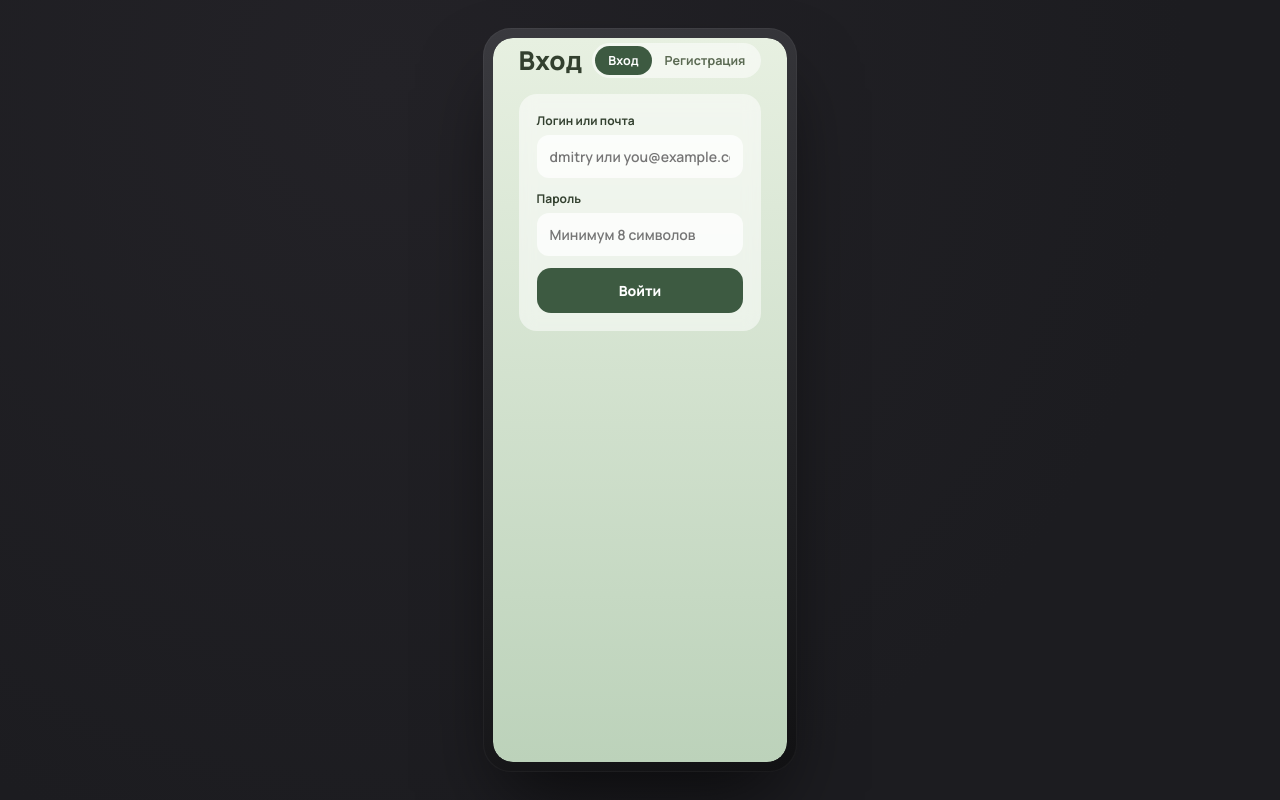
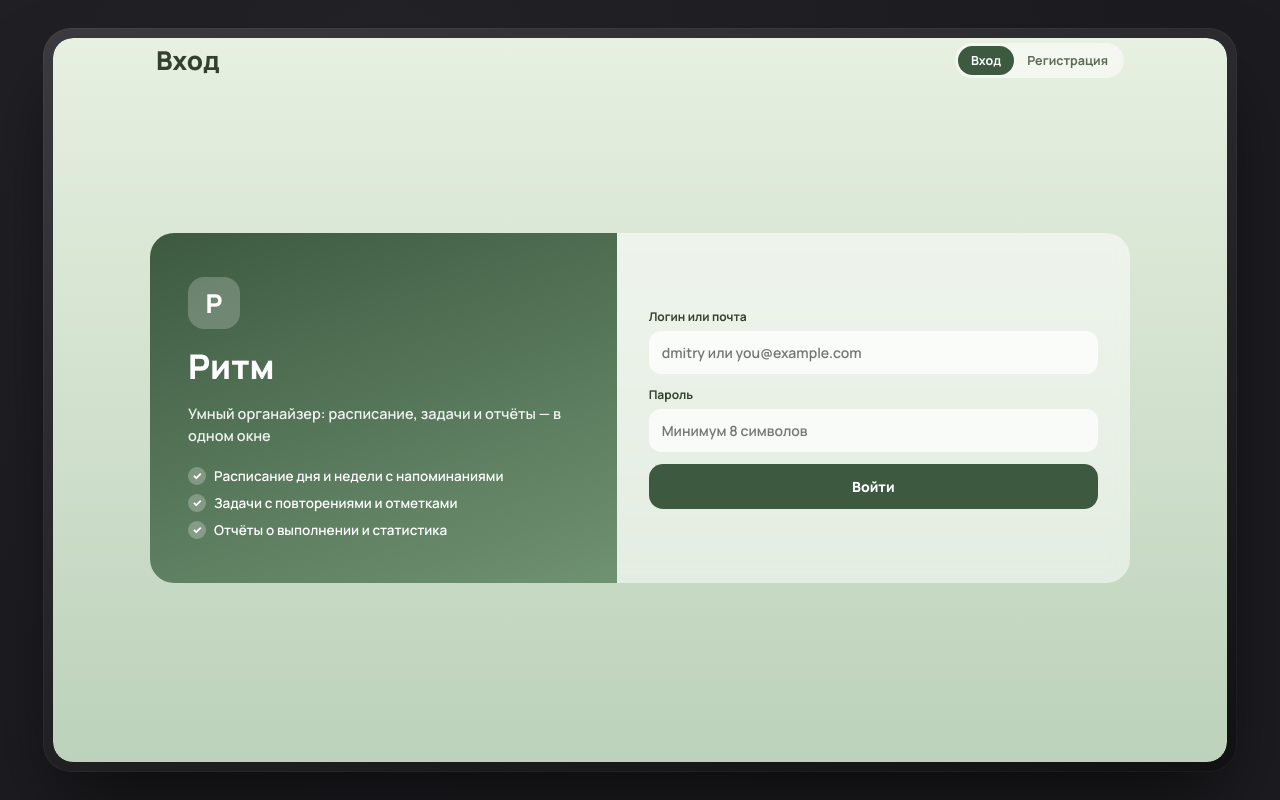
Before and after one commit to Aam-Shaegar/Rhythm, a React (Vite) app in the folder frontend/: page / in a window 1280 px wide. Built offline with nearby package versions, Linux system fonts and the light colour scheme.

Commit message:
desktop auth split-screen + tablet breakpoint

```diff
--- a/frontend/src/screens/AuthScreen.tsx
+++ b/frontend/src/screens/AuthScreen.tsx
@@ -76,8 +76,21 @@ export default function AuthScreen({ notify }: { notify: (kind: 'ok' | 'err', te
           </button>
         </div>
       </div>
-      <div className="screen-body">
-        <form className="form-card" onSubmit={onSubmit} noValidate>
+      <div className="screen-body auth-body">
+        <div className="auth-split">
+          <div className="auth-hero">
+            <div className="auth-hero-mark" aria-hidden="true">
+              Р
+            </div>
+            <div className="auth-hero-title">Ритм</div>
+            <div className="auth-hero-sub">Умный органайзер: расписание, задачи и отчёты — в одном окне</div>
+            <ul className="auth-hero-list">
+              <li>Расписание дня и недели с напоминаниями</li>
+              <li>Задачи с повторениями и отметками</li>
+              <li>Отчёты о выполнении и статистика</li>
+            </ul>
+          </div>
+          <form className="form-card" onSubmit={onSubmit} noValidate>
           {mode === 'register' && (
             <label className="field">
               <span>Имя пользователя</span>
@@ -122,7 +135,8 @@ export default function AuthScreen({ notify }: { notify: (kind: 'ok' | 'err', te
           <button className="btn-primary" type="submit" disabled={busy}>
             {busy ? 'Подождите…' : mode === 'login' ? 'Войти' : 'Создать аккаунт'}
           </button>
-        </form>
+          </form>
+        </div>
       </div>
     </div>
   );
--- a/frontend/src/styles.css
+++ b/frontend/src/styles.css
@@ -496,3 +496,52 @@ input[type='color'] { width: 26px; height: 26px; border: none; border-radius: 50
 @media (prefers-reduced-motion: reduce) {
   *, *::before, *::after { animation-duration: 0.01ms !important; transition-duration: 0.01ms !important; }
 }
+
+/* ===== auth split (desktop): бренд-панель + форма ===== */
+.auth-hero { display: none; }
+@media (min-width: 900px) {
+  [data-screen='auth'] .screen-head { max-width: 1020px; margin: 0 auto; width: 100%; }
+  [data-screen='auth'] .screen-body {
+    display: flex; align-items: center; justify-content: center;
+  }
+  .auth-split {
+    display: grid; grid-template-columns: 1fr 1.1fr;
+    width: min(980px, 100%);
+    background: var(--surface); border-radius: 24px; overflow: hidden;
+    backdrop-filter: blur(8px);
+  }
+  .auth-hero {
+    display: flex; flex-direction: column; justify-content: center; gap: 14px;
+    padding: 44px 38px; color: #fff;
+    background: linear-gradient(160deg, var(--accent-deep), var(--accent));
+  }
+  .auth-hero-mark {
+    width: 52px; height: 52px; border-radius: 16px;
+    background: rgba(255, 255, 255, 0.22); color: #fff;
+    display: flex; align-items: center; justify-content: center;
+    font-size: 26px; font-weight: 800;
+  }
+  .auth-hero-title { font-size: 34px; font-weight: 800; }
+  .auth-hero-sub { font-size: 14.5px; font-weight: 600; opacity: 0.9; line-height: 1.5; }
+  .auth-hero-list { list-style: none; display: flex; flex-direction: column; gap: 9px; margin-top: 6px; }
+  .auth-hero-list li { font-size: 13.5px; font-weight: 600; padding-left: 26px; position: relative; }
+  .auth-hero-list li::before {
+    content: '✓'; position: absolute; left: 0; top: 0;
+    width: 18px; height: 18px; border-radius: 50%;
+    background: rgba(255, 255, 255, 0.25);
+    font-size: 11px; font-weight: 800;
+    display: flex; align-items: center; justify-content: center;
+  }
+  [data-screen='auth'] .form-card {
+    background: transparent; backdrop-filter: none;
+    max-width: none; margin: 0; padding: 34px 32px; justify-content: center;
+  }
+}
+
+/* ===== tablet 600–899px: шире телефонной рамки, но ещё мобильная навигация ===== */
+@media (min-width: 600px) and (max-width: 899px) {
+  .phone { width: min(560px, 100%); }
+  .modal { max-width: 520px; margin: 0 auto; border-radius: 22px; }
+  .modal-backdrop { align-items: center; padding: 24px; }
+  .toasts { max-width: 420px; margin: 0 auto; left: 16px; right: 16px; }
+}
```
